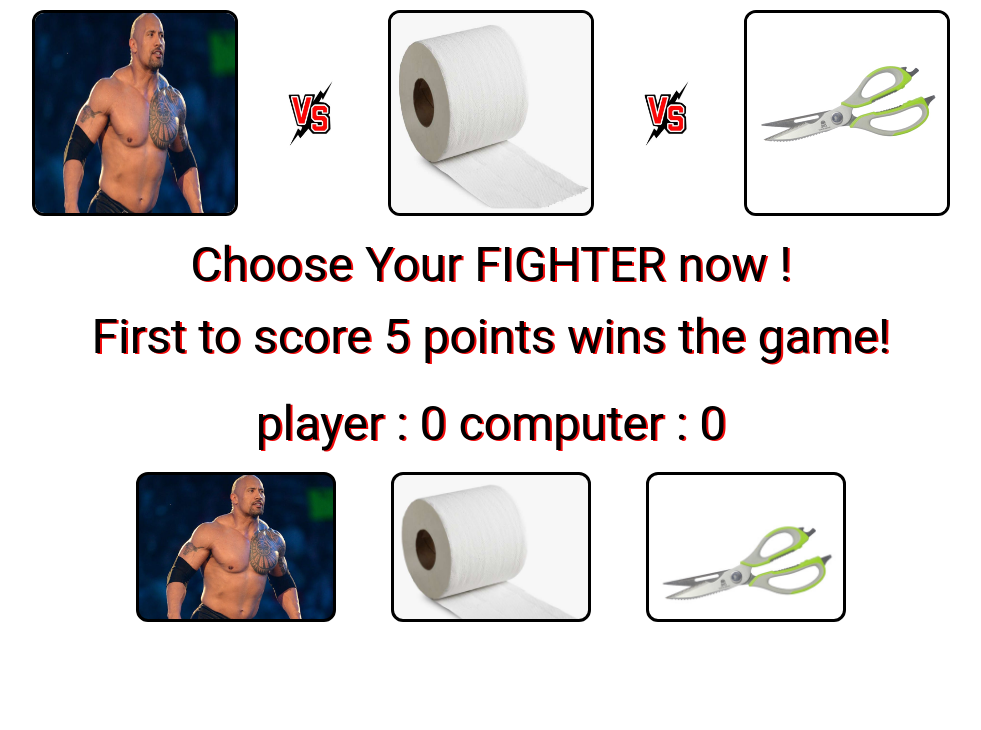
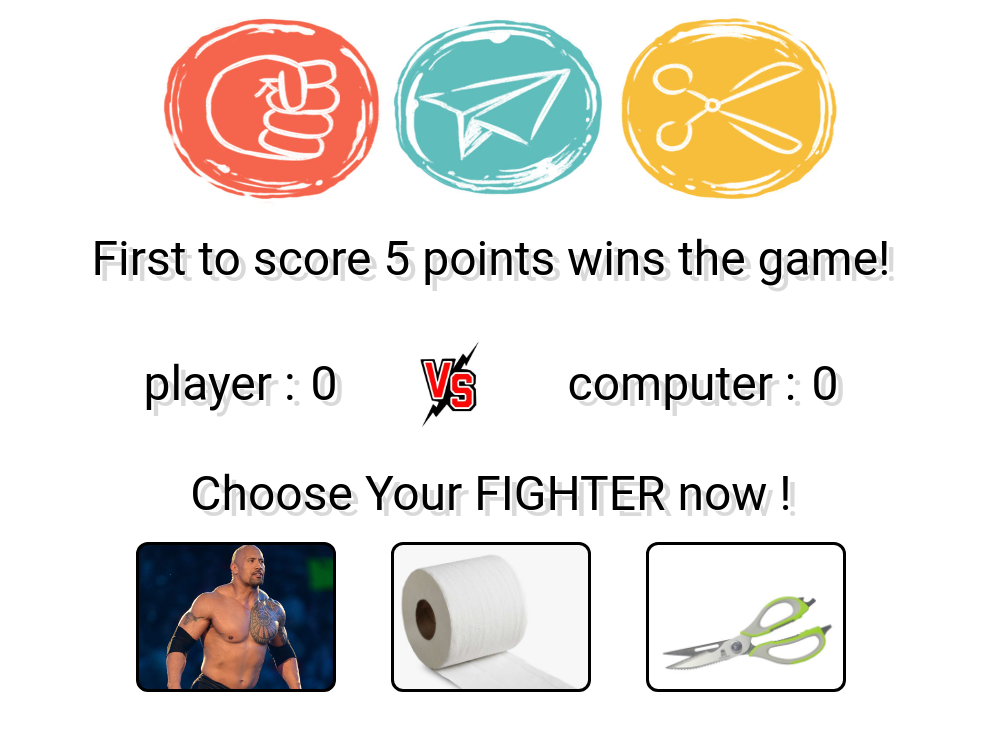
Before and after one commit to steress/java, a plain HTML site: page rock-paper-scissors/index.html in a window 1280 px wide. Shown: the whole page, without its empty margins (149-1130 px from the left). Drawn offline with Linux system fonts and the light colour scheme.

Commit message:
changed top picture, moved some text, better shadow - more readable

```diff
--- a/rock-paper-scissors/index.css
+++ b/rock-paper-scissors/index.css
@@ -5,7 +5,15 @@ body {
     margin-top: 10px;
     padding: 0;
 }
+.points {
+    display: flex;
+    align-items: center;
+    gap:15px;
 
+}
+.versus {
+    width: 200px;
+}
 .container {
     display: flex;
     flex-direction: column;
@@ -13,18 +21,11 @@ body {
 .top {
     display: flex;
     justify-content: center;
-    align-items: center;
-
 }
-.img1 {
-    width: 200px;
+.top-picture {
+    width: 800px;
     height: 200px;
-    border-radius: 12px;
-    border: 3px solid black;
-}
-.img2 {
-    width: 150px;
-    height: auto;
+    margin-left: 120px;
 }
 #pick {
     align-items: center;
@@ -39,7 +40,7 @@ body {
 }
 .choose {
     margin: 20px;
-    text-shadow: 2px 1px rgb(241, 10, 10);
+    text-shadow: 1px 1px 0px #fff, 7px 6px 0px rgba(0,0,0,0.15);
     font-size: 48px;
     display: flex;
     flex-direction: column;
--- a/rock-paper-scissors/index.html
+++ b/rock-paper-scissors/index.html
@@ -10,21 +10,19 @@
 <body>
     <div class="container">
         <div class="top">
-            <img src="./rock.jpeg" alt="picture of The Rock" class="img1">
-            <img src="./versus.jpg" alt="picture of The Rock" class="img2">
-            <img src="./paper.png" alt="picture of The Rock" class="img1">
-            <img src="./versus.jpg" alt="picture of The Rock" class="img2">
-            <img src="./scissors.jpg" alt="picture of The Rock" class="img1">
+            <img src="./rpslogo.jpg" alt="Rock vs Paper vs Scissos" class="top-picture">
         </div>
         <div class="choose">
-            <span class="top">Choose Your FIGHTER now !</span>
+
             <span class="top">First to score 5 points wins the game!</span>
             <div class="result">
             </div>
                 <div class="points">
-                <span>player : </span><span id="score" class="playerscore">0</span>
-                <span>computer : </span><span id="score" class="computerscore">0</span>
+                <span>player :</span><span id="score" class="playerscore">0</span>
+                <img src="./versus.jpg" alt="picture of versus" class="versus">
+                <span>computer :</span><span id="score" class="computerscore">0</span>
             </div>
+            <span class="top">Choose Your FIGHTER now !</span>
         </div>
         </div>
         <div class="buttons">
```
Also changed, not shown: rock-paper-scissors/rpslogo.jpg (added).
